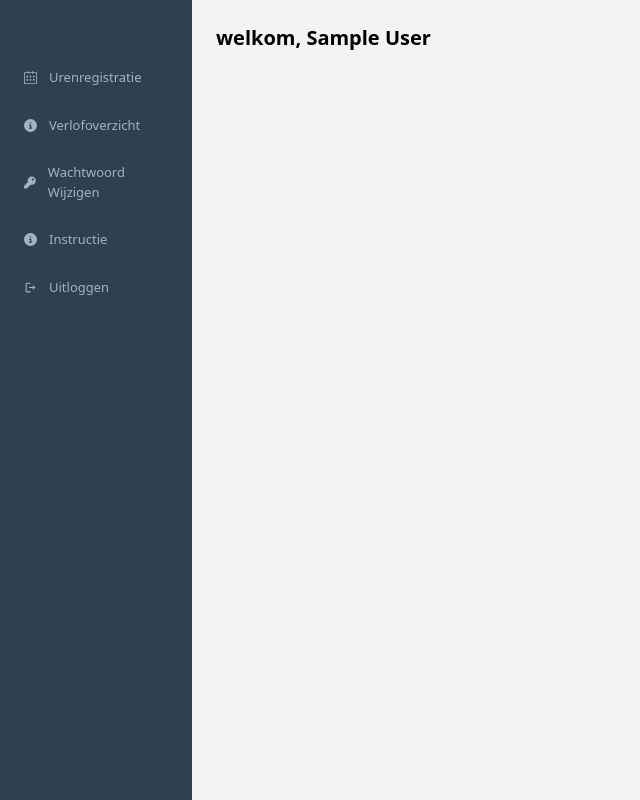
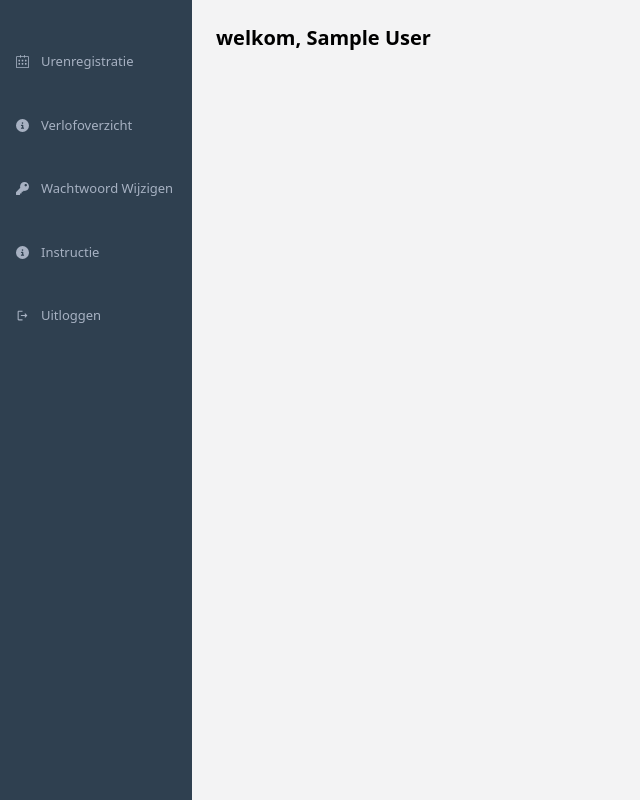
Before and after one commit to gmeijerwebdesign/next_urenadministratie, a Next.js app: page / in a window 1280 px wide. Shown: the whole page, without its empty margins (0-640 px from the left). Built offline with nearby package versions, Linux system fonts and the light colour scheme; no server answers; sample sign-in values are in the browser's storage.

Commit message:
👔 Styled the sidebar properly

```diff
--- a/src/app/components/sidebar.js
+++ b/src/app/components/sidebar.js
@@ -11,10 +11,13 @@ export default function SideBar() {
     { label: "Uitloggen", icon: <MdOutlineLogout /> },
   ];
   return (
-    <div className="hidden md:flex p-6  justify-center w-[15%] bg-[#2f4050] text-[#A7B1C2] font-medium text-[13px] ">
-      <div className="flex flex-col pt-11 gap-7">
+    <div className="hidden md:flex pt-11 w-[15%] bg-[#2f4050] text-[#A7B1C2] font-medium text-[13px]">
+      <div className="flex flex-col gap-7 w-full">
         {menuItems.map((item, index) => (
-          <div key={index} className="flex items-center gap-3">
+          <div
+            key={index}
+            className="flex items-center gap-3 hover:bg-[#25333f] px-4 py-2 rounded cursor-pointer"
+          >
             {item.icon}
             <p>{item.label}</p>
           </div>
```
